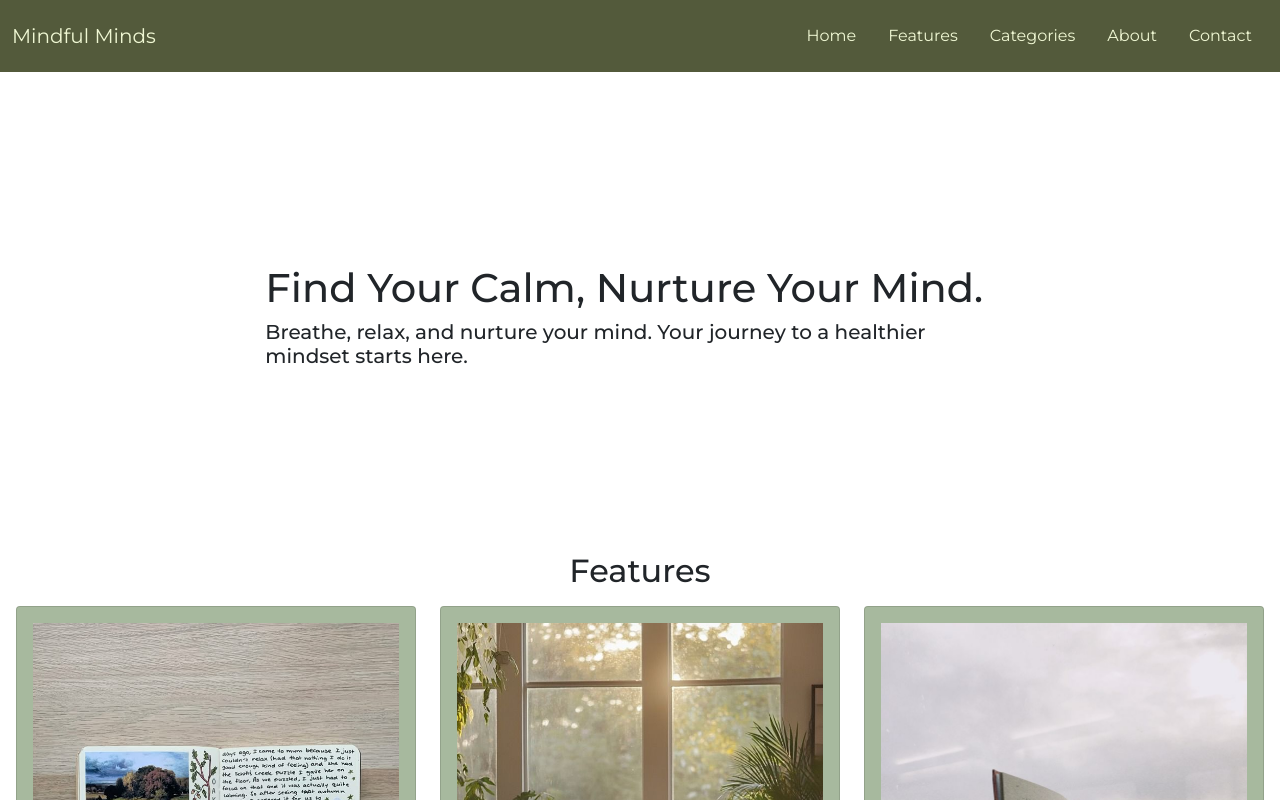
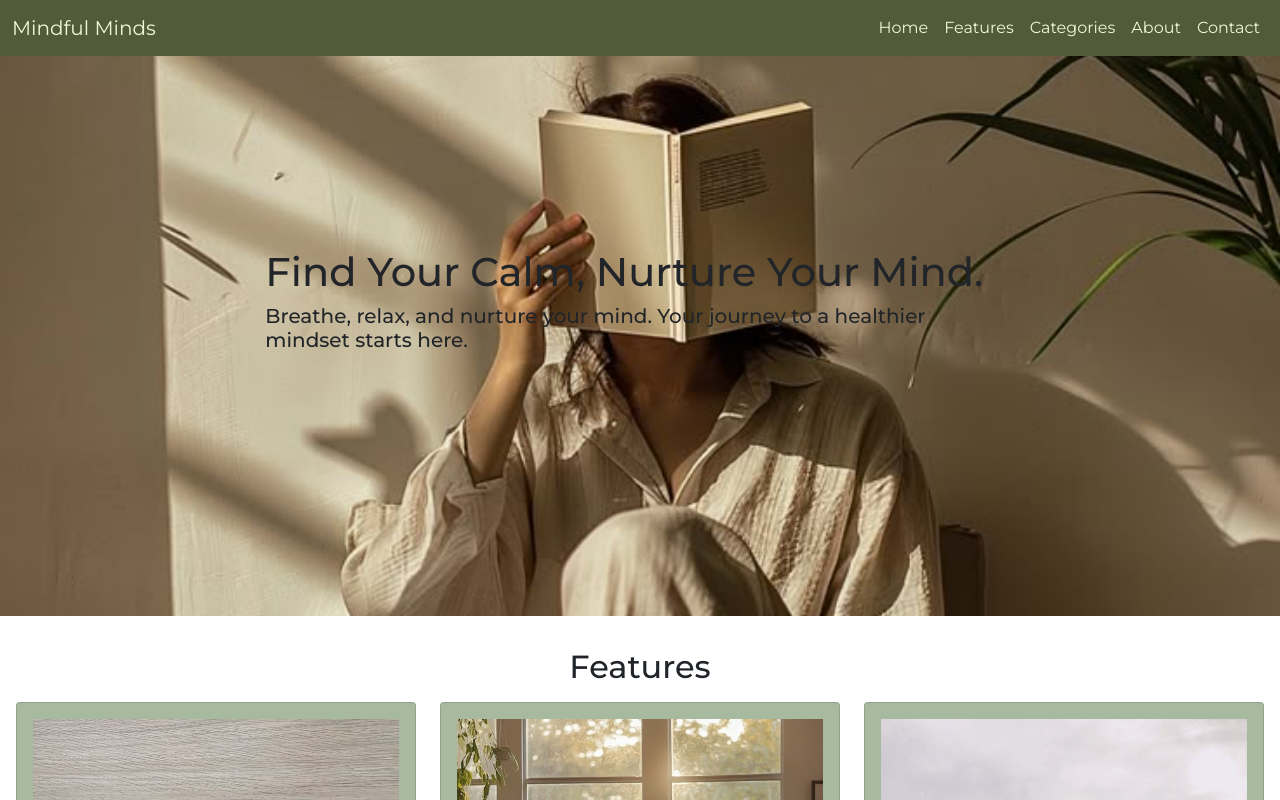
Before and after one commit to Jezielmanaloto/app-building-static2, a plain HTML site: page index.html in a window 1280 px wide. Shown: the top 800 px of the page. Drawn offline with nearby package versions, Linux system fonts and the light colour scheme.

Commit message:
Add landing background image

```diff
--- a/index.css
+++ b/index.css
@@ -14,7 +14,7 @@
 }
 
 .nav-link {
-    color: #eff7d3;
+    color: #eff7d3 !important;
 }
 
 .nav-link:hover {
@@ -23,16 +23,22 @@
   color: #eff7d3
 }
 
-#landing {
+/*#landing {
     background-image: url("./images/cover.jpg");
     background-repeat: no-repeat;
     background-size: cover;
     color: #eff7d3;
-    height: 60vh;
+    height: 80vh;
     display: flex;
     justify-content: center;
     align-items: center;
+}*/
+
+#home {
+  background: url('./images/cover.jpg') no-repeat center center/cover;
+  min-height: 70vh;
 }
+
 
 #feature {
     color: #eff7d3;
--- a/index.html
+++ b/index.html
@@ -23,27 +23,29 @@
 	<body>
 
 		<!-- Navbar section -->
-		<nav class="navbar navbar-expand-lg bg-body-tertiary">
+		<nav class="navbar navbar-expand-lg navbar-light bg-body-tertiary">
 		  <div class="container-fluid">
 		    <a class="navbar-brand" href="#" id="logo">Mindful Minds</a>
-		    <button class="navbar-toggler" type="button" data-bs-toggle="collapse" data-bs-target="#navbarNav" aria-controls="navbarNav" aria-expanded="false" aria-label="Toggle navigation">
+		    <button class="navbar-toggler" type="button" data-bs-toggle="collapse" data-bs-target="#navbarNav"
+		      aria-controls="navbarNav" aria-expanded="false" aria-label="Toggle navigation">
 		      <span class="navbar-toggler-icon"></span>
 		    </button>
 
 		    <div class="collapse navbar-collapse" id="navbarNav">
 		      <ul class="navbar-nav ms-auto">
-		        <li class="nav-link ms-auto"><a class="nav-link" aria-current="page" href="#landing">Home</a></li>
-		        <li class="nav-link ms-auto"><a class="nav-link" href="#featured">Features</a></li>
-		        <li class="nav-link ms-auto"><a class="nav-link" href="#categories-section">Categories</a></li>
-		        <li class="nav-link ms-auto"><a class="nav-link" href="#about">About</a></li>
-		        <li class="nav-link ms-auto"><a class="nav-link" href="#about">Contact</a></li>
+		        <li class="nav-item"><a class="nav-link" aria-current="page" href="#landing">Home</a></li>
+		        <li class="nav-item"><a class="nav-link" href="#featured">Features</a></li>
+		        <li class="nav-item"><a class="nav-link" href="#categories-section">Categories</a></li>
+		        <li class="nav-item"><a class="nav-link" href="#about">About</a></li>
+		        <li class="nav-item"><a class="nav-link" href="#contact">Contact</a></li>
 		      </ul>
 		    </div>
 		  </div>
 		</nav>
 
+
 		<!-- Landing Section -->
-		<section id="home" class="container-fluid py-5">
+		<section id="home" class="container-fluid py-5" style="background: url('./images/cover.jpg') no-repeat center center/cover">
 			<div class="row justify-content-center py-5 m-5">
 				<div class="col-md-8 pt-md-5 text-start">
 					<h1 id="introduction">Find Your Calm, Nurture Your Mind.</h1>
@@ -215,25 +217,25 @@
 				<div class="row justify-content-center">
 			    <div class="col-auto">
 			      <a href="https://www.facebook.com/jeziel.manaloto/" target="_blank">
-			        <img width="40" src="images/fb-logo.jpg" class="d-block mx-auto">
+			        <img width="30" src="images/fb-logo.jpg" class="d-block mx-auto">
 			      </a>
 			    </div>
 
 			    <div class="col-auto">
 			      <a href="https://www.linkedin.com/in/jeziel-manaloto-43803133b/" target="_blank">
-			        <img width="40" src="images/linkedin.jpg" class="d-block mx-auto">
+			        <img width="30" src="images/linkedin.jpg" class="d-block mx-auto">
 			      </a>
 			    </div>
 
 			    <div class="col-auto">
 			      <a href="https://jobseeker.kalibrr.com/candidate/profile" target="_blank">
-			        <img width="40" src="images/kalibrr.png" class="d-block mx-auto">
+			        <img width="30" src="images/kalibrr.png" class="d-block mx-auto">
 			      </a>
 			    </div>
 
 			    <div class="col-auto">
 			      <a href="https://github.com/" target="_blank">
-			        <img width="40" src="images/github.png" class="d-block mx-auto pb-5">
+			        <img width="30" src="images/github.png" class="d-block mx-auto pb-2">
 			      </a>
 			    </div>
 			  </div>
```
